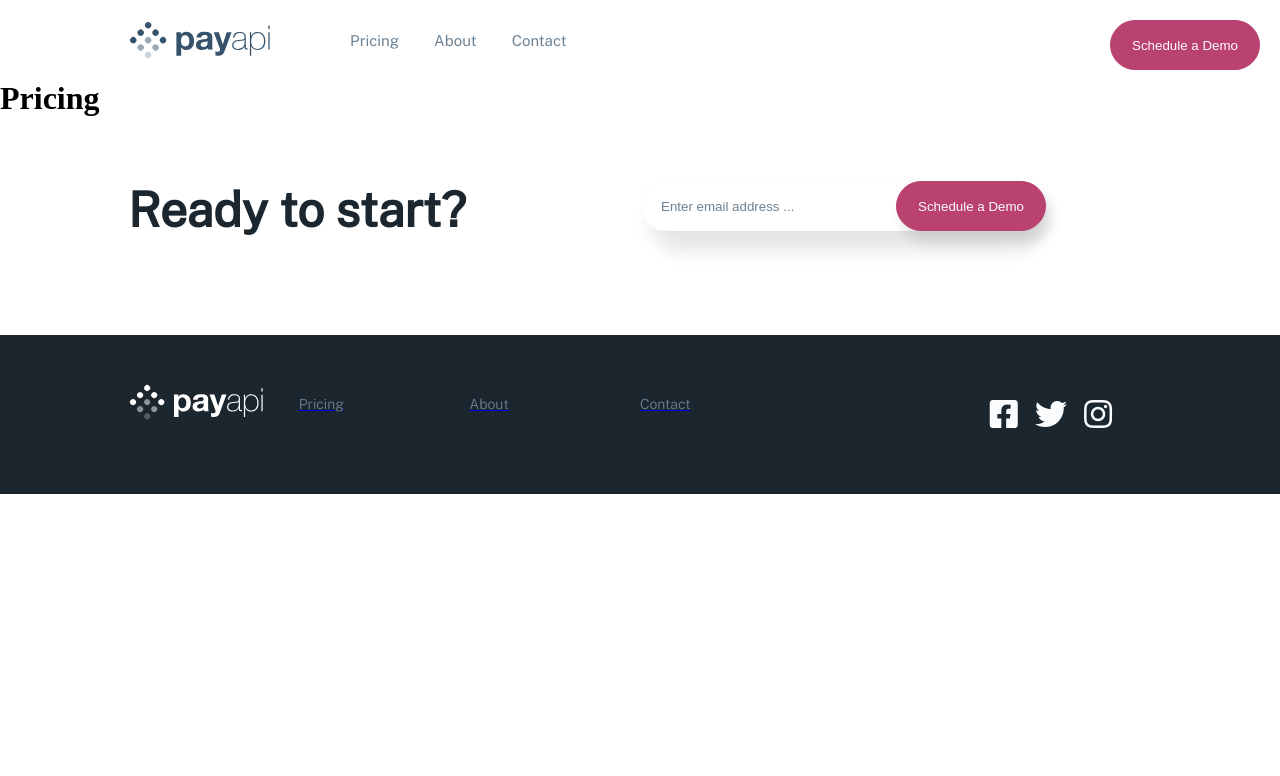
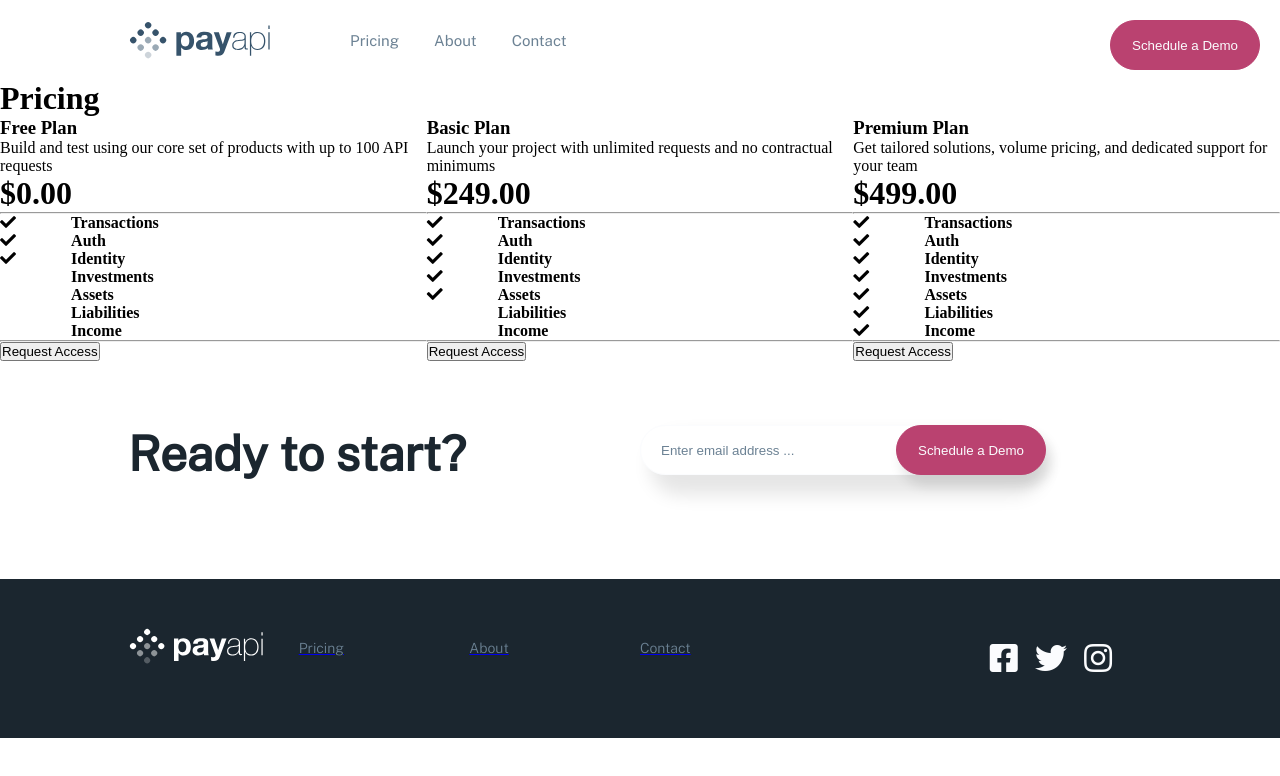
Before and after one commit to clf94-dev/pay-ap--web-react, a React (Create React App) app: page /pricing in a window 1280 px wide. Shown: the top 776 px of the page. Built offline with nearby package versions, Linux system fonts and the light colour scheme.

Commit message:
added PricingData to PricingCard ( pricing struct)

```diff
--- a/src/components/PricingCard.jsx
+++ b/src/components/PricingCard.jsx
@@ -1,16 +1,19 @@
-import { Grid } from '@material-ui/core'
+import {Grid} from '@material-ui/core'
 import React from 'react'
 
 function PricingCard(props) {
-    return(
-        <Grid container >
-            <h3></h3>
-            <p></p>
-            <h1></h1>
+    return (
+        <Grid item md={4} xs={12}>
+            <h3>{props.title}
+            </h3>
+            <p>{props.text}
+            </p>
+            <h1>{props.price}
+            </h1>
             <hr/>
             <Grid container direction='row'>
                 <Grid item xs={2}>
-
+                    <i className={props.checkTrans && 'fas fa-check'}></i>
                 </Grid>
                 <Grid item xs={10}>
                     <h4>Transactions</h4>
@@ -18,7 +21,7 @@ function PricingCard(props) {
             </Grid>
             <Grid container direction='row'>
                 <Grid item xs={2}>
-
+                    <i className={props.checkAuth && 'fas fa-check'}></i>
                 </Grid>
                 <Grid item xs={10}>
                     <h4>Auth</h4>
@@ -26,7 +29,7 @@ function PricingCard(props) {
             </Grid>
             <Grid container direction='row'>
                 <Grid item xs={2}>
-
+                    <i className={props.checkIdent && 'fas fa-check'}></i>
                 </Grid>
                 <Grid item xs={10}>
                     <h4>Identity</h4>
@@ -34,7 +37,7 @@ function PricingCard(props) {
             </Grid>
             <Grid container direction='row'>
                 <Grid item xs={2}>
-
+                    <i className={props.checkInvest && 'fas fa-check'}></i>
                 </Grid>
                 <Grid item xs={10}>
                     <h4>Investments</h4>
@@ -42,7 +45,7 @@ function PricingCard(props) {
             </Grid>
             <Grid container direction='row'>
                 <Grid item xs={2}>
-
+                    <i className={props.checkAssets && 'fas fa-check'}></i>
                 </Grid>
                 <Grid item xs={10}>
                     <h4>Assets</h4>
@@ -50,7 +53,7 @@ function PricingCard(props) {
             </Grid>
             <Grid container direction='row'>
                 <Grid item xs={2}>
-
+                    <i className={props.checkLiabil && 'fas fa-check'}></i>
                 </Grid>
                 <Grid item xs={10}>
                     <h4>Liabilities</h4>
@@ -58,7 +61,7 @@ function PricingCard(props) {
             </Grid>
             <Grid container direction='row'>
                 <Grid item xs={2}>
-
+                    <i className={props.checkInc && 'fas fa-check'}></i>
                 </Grid>
                 <Grid item xs={10}>
                     <h4>Income</h4>
--- a/src/components/pages/Pricing.jsx
+++ b/src/components/pages/Pricing.jsx
@@ -1,10 +1,29 @@
+import {Grid} from '@material-ui/core'
 import React from 'react'
+import PricingCard from '../PricingCard'
+import {PricingData} from '../PricingData'
 import TopPricing from '../TopPricing'
 
 function Pricing() {
     return (
         <div>
             <TopPricing/>
+            <Grid container direction='row'>
+                {PricingData.map(data => {
+                    return (<PricingCard
+                        key={data.index}
+                        title={data.title}
+                        text={data.text}
+                        price={data.price}
+                        checkTrans={data.transTick}
+                        checkAuth={data.authTick}
+                        checkIdent={data.identTick}
+                        checkInvest={data.investTick}
+                        checkAssets={data.assetsTick}
+                        checkLiabil={data.liabilitTick}
+                        checkInc={data.incoTick}/>)
+                })}
+            </Grid>
         </div>
     )
 }
```
Lines whose indentation alone changed are shown as unchanged.
